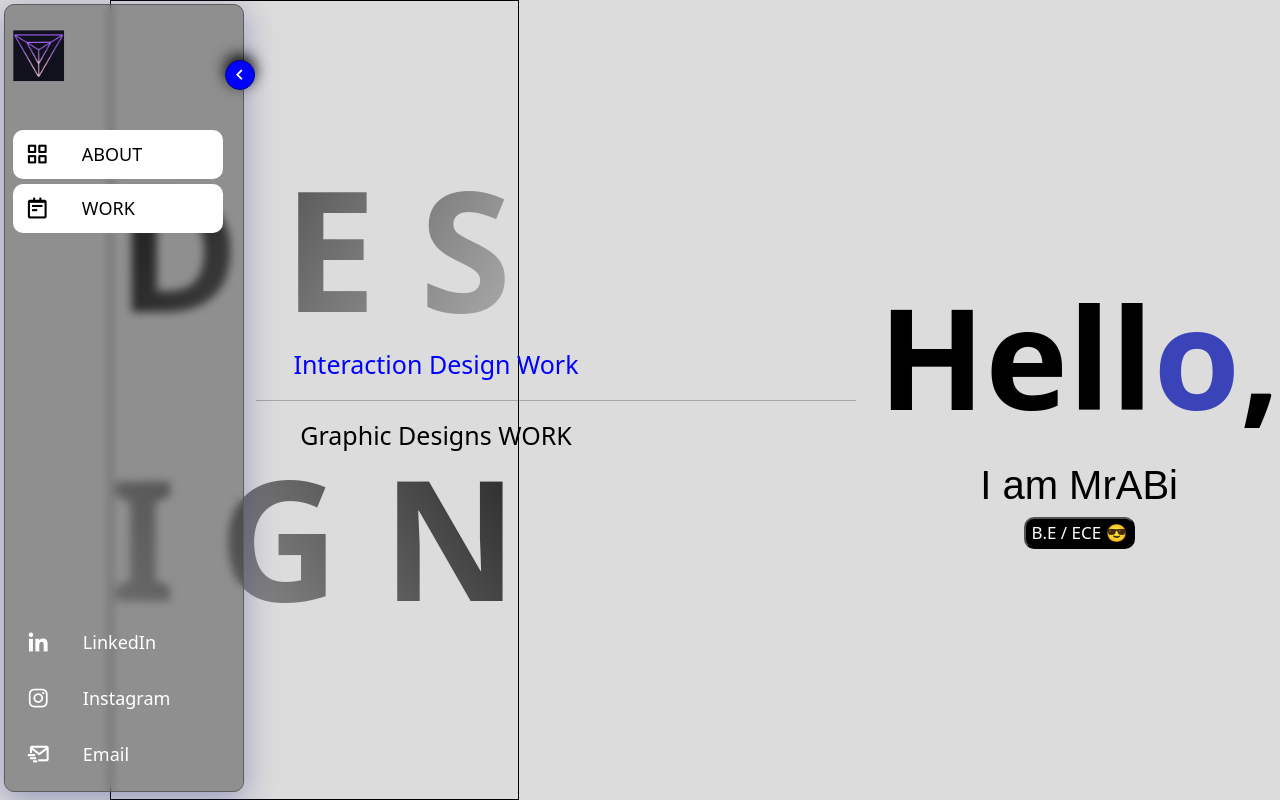
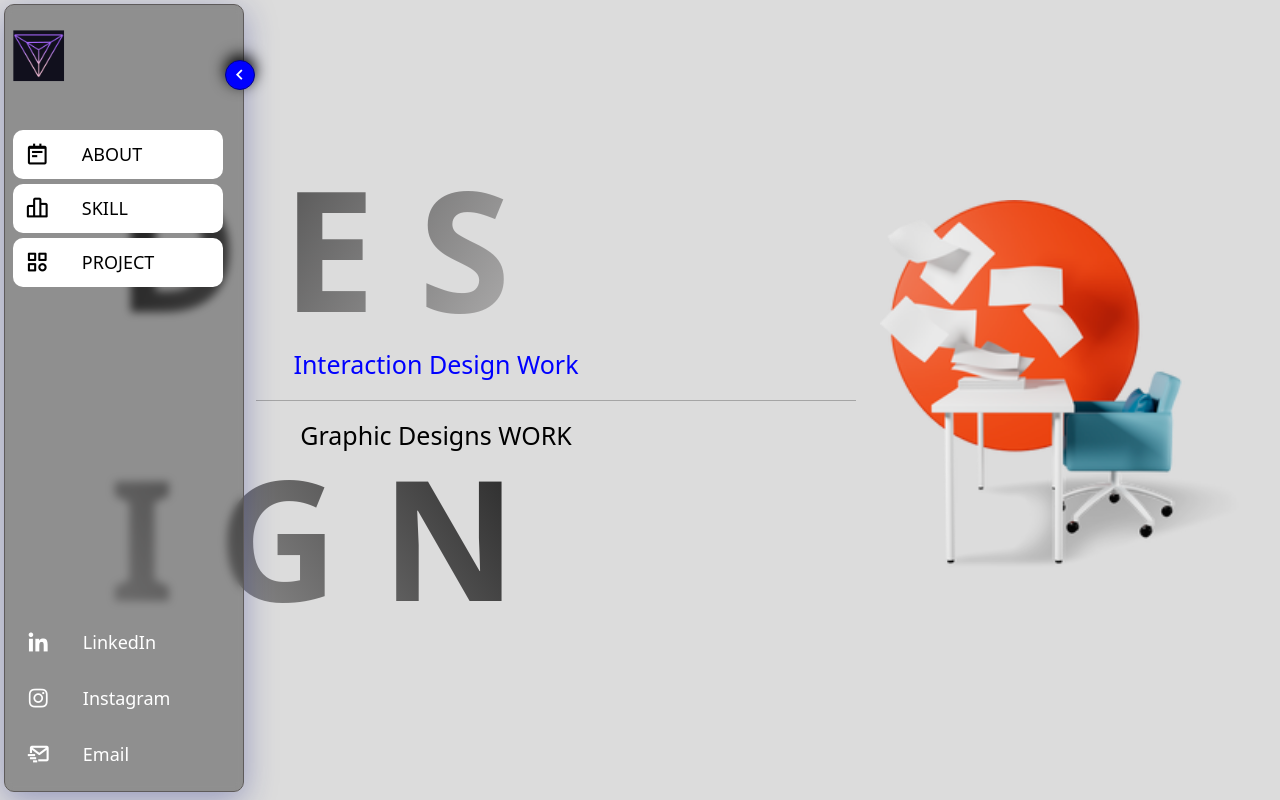
Before and after one commit to Abinesh-A/web-reactjs, a React (Create React App) app: page / in a window 1280 px wide. Both pictures are taken after a click on the element 75 px from the left and 75 px from the top of the page. Shown: the top 800 px of the page. Built offline with nearby package versions, Linux system fonts and the light colour scheme.

Commit message:
naming added...

```diff
--- a/src/App.js
+++ b/src/App.js
@@ -7,26 +7,47 @@ import { Page3 } from "./components/Page3";
 import { Page4 } from "./components/Page4";
 
 function App() {
+  const home = useRef(null);
   const about = useRef(null);
-  const work = useRef(null);
+  const skill = useRef(null);
+  const project = useRef(null);
+  const gotoHome = () => {
+    window.scrollTo({
+      top: home.current.scrollIntoView({ behavior: "smooth" }),
+    });
+  };
   const gotoAbout = () => {
-    window.scrollTo({ top: about.current.scrollIntoView({behavior: 'smooth'})});
+    window.scrollTo({
+      top: about.current.scrollIntoView({ behavior: "smooth" }),
+    });
   };
-  const gotoWork =()=>{
-    window.scrollTo({ top: work.current.scrollIntoView({behavior: 'smooth'})});
-  }
+  const gotoSkill = () => {
+    window.scrollTo({
+      top: skill.current.scrollIntoView({ behavior: "smooth" }),
+    });
+  };
+  const gotoProject = () => {
+    window.scrollTo({
+      top: project.current.scrollIntoView({ behavior: "smooth" }),
+    });
+  };
   return (
     <div className="App">
       {/* <header className="header"> */}
       <div className="navdiv">
-        <Nav gotoAbout={gotoAbout} gotoWork={gotoWork} />
+        <Nav
+          gotoHome={gotoHome}
+          gotoAbout={gotoAbout}
+          gotoSkill={gotoSkill}
+          gotoProject={gotoProject}
+        />
       </div>
       <div className="contentdiv">
         <div className="d-flex flex-column">
-          <Page1 />
-          <Page2 about={about}/>
-          <Page3 />
-          <Page4 work={work} />
+          <Page1 home={home} />
+          <Page2 about={about} />
+          <Page3 skill={skill} />
+          <Page4 project={project} />
         </div>
       </div>
       {/* <div className="d-flex flex-column bg-primary">hay</div> */}
--- a/src/components/Nav.js
+++ b/src/components/Nav.js
@@ -1,7 +1,7 @@
 import React, { useEffect, useState } from "react";
 // import "../styles/nav.css";
 
-function Nav({gotoAbout,gotoWork}) {
+function Nav({ gotoHome, gotoAbout, gotoSkill, gotoProject }) {
   const [show, setShow] = useState(true);
   const [ismobile, setIsmobile] = useState(window.innerWidth < 730);
   useEffect(() => {
@@ -29,7 +29,7 @@ function Nav({gotoAbout,gotoWork}) {
         <i className="bx bx-chevron-right" id="btn"></i>
       </div>
       <div className={show ? "sidebar" : "sidebar active"}>
-        <div>
+        <div onClick={gotoHome}>
           <img
             className="logo"
             alt="logo"
@@ -39,14 +39,20 @@ function Nav({gotoAbout,gotoWork}) {
         <div className="menu">
           <div onClick={gotoAbout}>
             <div className="menu-icon">
-              <i className="bx bx-grid-alt"></i>
+              <i className="bx bx-notepad"></i>
               <span className="menu-name">ABOUT</span>
             </div>
           </div>
-          <div onClick={gotoWork}>
+          <div onClick={gotoSkill}>
             <div className="menu-icon">
-              <i className="bx bx-notepad"></i>
-              <span className="menu-name">WORK</span>
+              <i class="bx bx-bar-chart-alt-2"></i>
+              <span className="menu-name">SKILL</span>
+            </div>
+          </div>
+          <div onClick={gotoProject}>
+            <div className="menu-icon">
+            <i class='bx bx-category'></i>
+              <span className="menu-name">PROJECT</span>
             </div>
           </div>
         </div>
--- a/src/components/Page1.js
+++ b/src/components/Page1.js
@@ -1,10 +1,14 @@
 import React from "react";
 import "../styles/page1.css";
+import test from "../components/test.png"
 
-export const Page1 = () => {
+export const Page1 = ({ home }) => {
   return (
     <>
-      <div className="d-flex justify-content-between align-items-center page1div">
+      <div
+        ref={home}
+        className="d-flex justify-content-between align-items-center page1div"
+      >
         <div className="center">
           <div className="design">
             <div className="des">
@@ -23,10 +27,9 @@ export const Page1 = () => {
           </div>
         </div>
         <div>
-          <div>
-            {/* <h1>HELLO,</h1><br />
-            <h1>I AM ABINESH</h1> */}
-            <div class="intro">
+          <div >
+            <img className="imgs" src={test}></img>
+            {/* <div class="intro">
               <div class="hello">
                 Hell<span id="o">o</span>,
               </div>
@@ -34,7 +37,7 @@ export const Page1 = () => {
                 <h1>I am MrABi</h1>
               </div>
               <button class="hire">B.E / ECE &#128526;</button>
-            </div>
+            </div> */}
           </div>
         </div>
       </div>
--- a/src/components/Page3.js
+++ b/src/components/Page3.js
@@ -1,6 +1,6 @@
 import React from "react";
 import "../styles/page3.css";
 
-export const Page3 = () => {
-  return <div className="page3div">page3</div>;
+export const Page3 = ({skill}) => {
+  return <div className="page3div" ref={skill}>page3</div>;
 };
--- a/src/components/Page4.js
+++ b/src/components/Page4.js
@@ -1,6 +1,6 @@
 import React from "react";
 import "../styles/page4.css";
 
-export const Page4 = ({work}) => {
-  return <div ref={work} className="page4div">page4</div>;
+export const Page4 = ({project}) => {
+  return <div ref={project} className="page4div">page4</div>;
 };
--- a/src/styles/page1.css
+++ b/src/styles/page1.css
@@ -6,7 +6,6 @@
   justify-content: center;
   color: black;
   margin-left: 20px;
-  border: 1px solid;
 }
 .des {
   background: -webkit-linear-gradient(bottom right, rgb(179, 178, 178), #222);
@@ -51,6 +50,10 @@ hr {
   width: 600px;
   border-top: 3.5px solid black;
 }
+.imgs{
+  height: 400px;
+  width: 400px;
+}
 .intro {
   color: black;
   display: flex;
```
Also changed, not shown: src/components/test.png (added).
